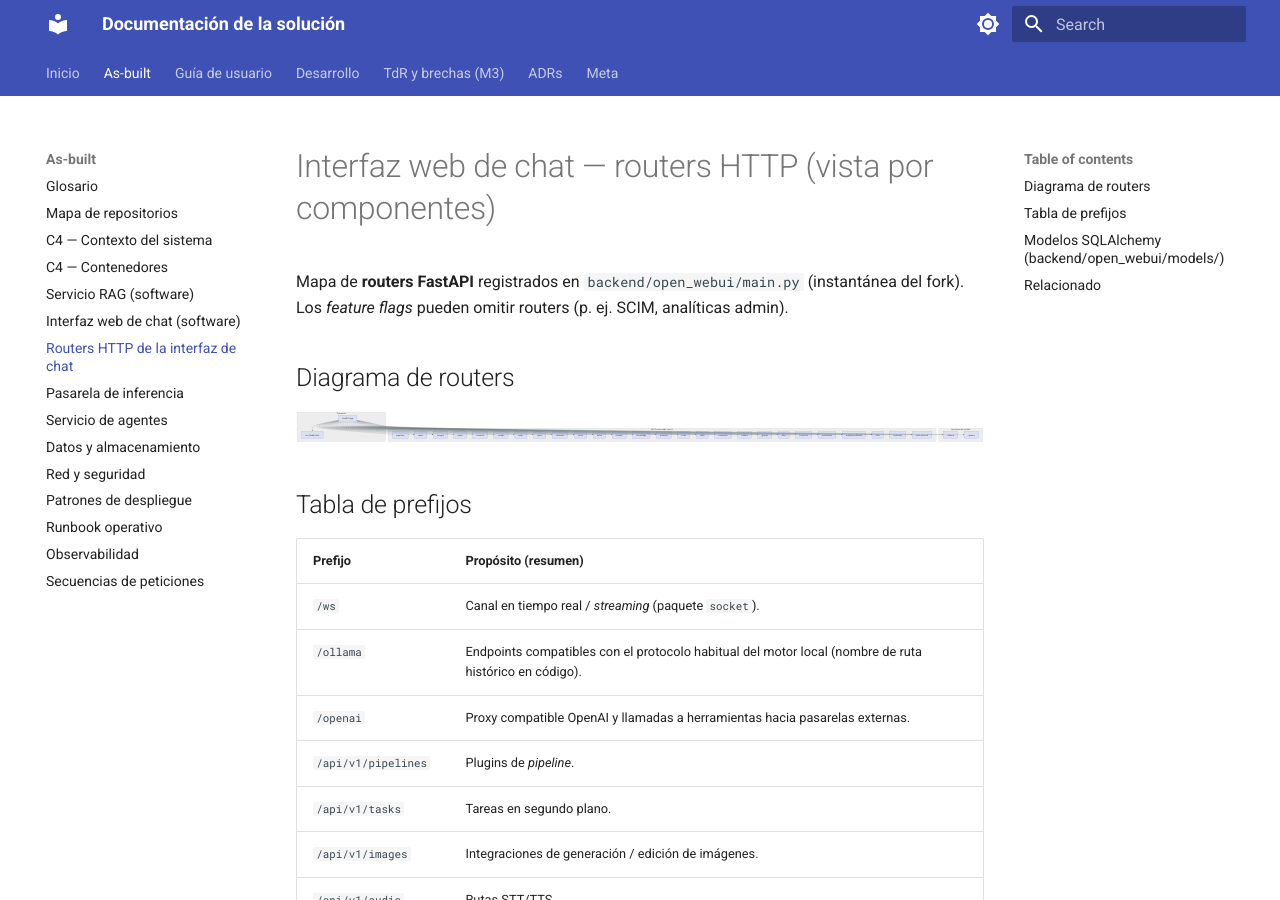
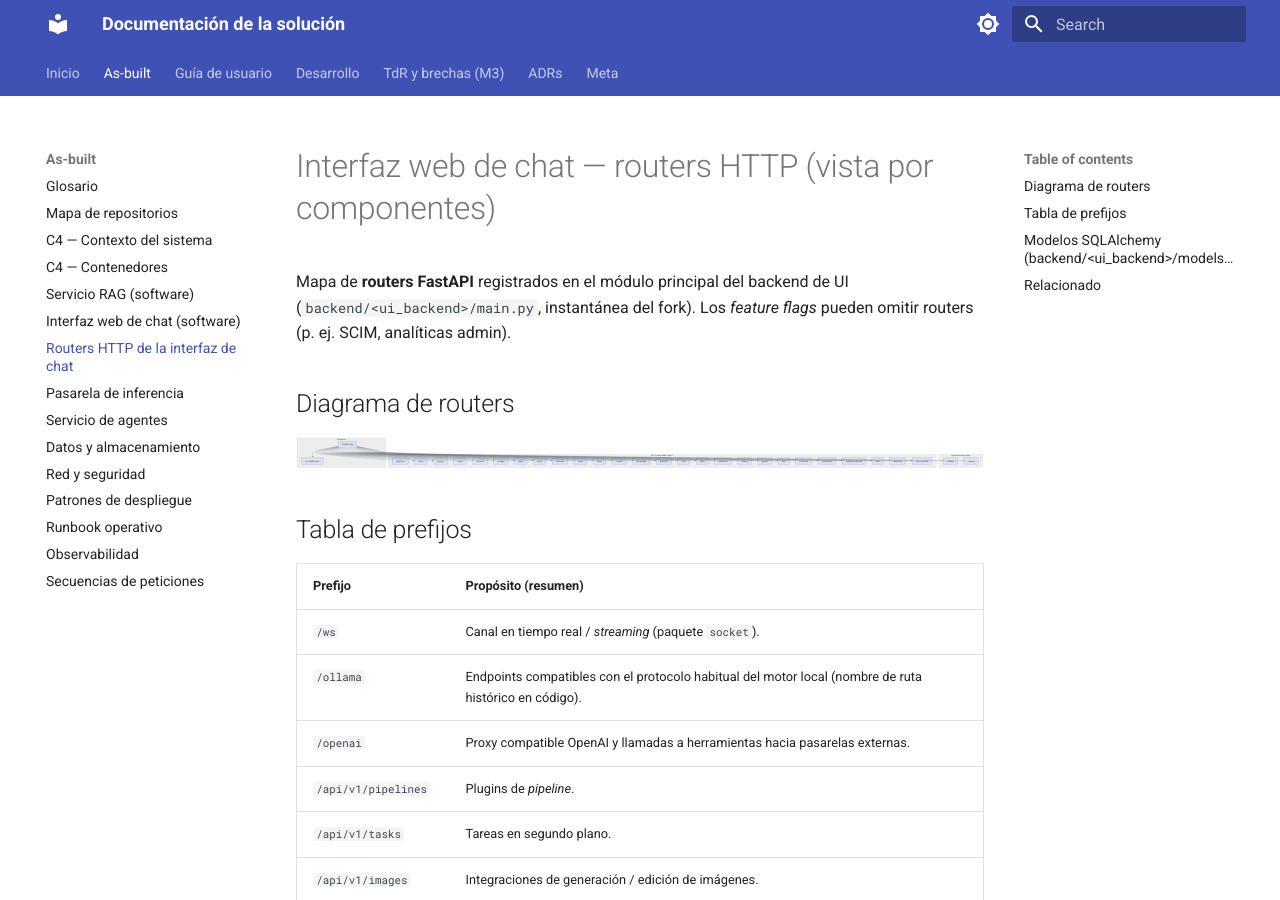
Before and after one commit to 13g4d0/docu-es, an MkDocs documentation site: the page built from docs/as-built/open-webui-routers.md, in a window 1280 px wide and 900 px high. Built offline with MkDocs 1.6.1 and Material for MkDocs 9.7.7, drawn with Linux system fonts in a browser that asks for light colours; some of the changed text lies outside the part shown.

Commit message:
docs(style): remove remaining OPEN_WEBUI/open_webui traces
Generalize backend path references and update deployment diagram labels to UI-functional naming.

```diff
--- a/docs/as-built/open-webui-routers.md
+++ b/docs/as-built/open-webui-routers.md
@@ -1,6 +1,6 @@
 # Interfaz web de chat — routers HTTP (vista por componentes)
 
-Mapa de **routers FastAPI** registrados en `backend/open_webui/main.py` (instantánea del fork). Los *feature flags* pueden omitir routers (p. ej. SCIM, analíticas admin).
+Mapa de **routers FastAPI** registrados en el módulo principal del backend de UI (`backend/<ui_backend>/main.py`, instantánea del fork). Los *feature flags* pueden omitir routers (p. ej. SCIM, analíticas admin).
 
 ## Diagrama de routers
 
@@ -110,7 +110,7 @@ flowchart TB
 | `/api/v1/terminals` | Integración de terminal web. |
 | `/api/v1/scim/v2` | Aprovisionamiento SCIM (*flag* opcional). |
 
-## Modelos SQLAlchemy (`backend/open_webui/models/`)
+## Modelos SQLAlchemy (`backend/<ui_backend>/models/`)
 
 Módulos representativos: `chats`, `chat_messages`, `users`, `auths`, `knowledge`, `files`, `groups`, `memories`, `tools`, `functions`, … — ver [Datos y almacenamiento](data-and-storage.md).
 
```
Also changed, not shown: docs/as-built/data-and-storage.md (+1 -1 lines), docs/as-built/deployment-patterns.md (+1 -1 lines), docs/as-built/open-webui-software.md (+1 -1 lines), docs/developer/fork-upstream-policy.md (+1 -1 lines), docs/user-guide/open-webui-basics.md (+1 -1 lines).
